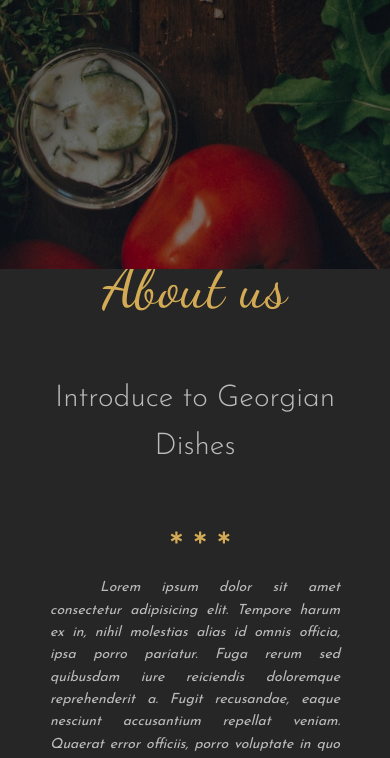
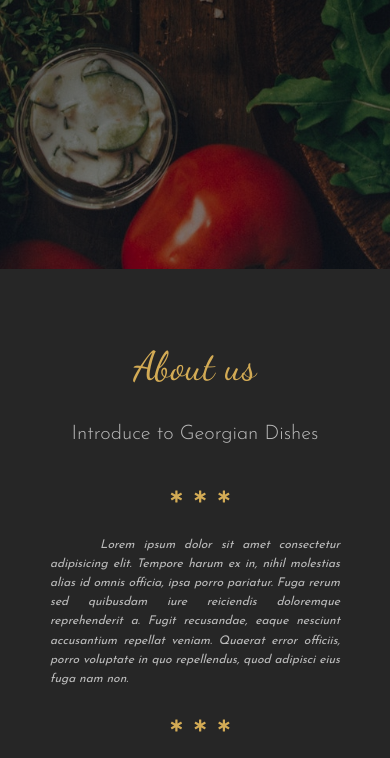
Before and after one commit to erhanertem/Website-Georgia_Restaurant, a website: page index.html in a window 390 px wide. Shown: the part 575-1333 px from the top of the page. Drawn offline with nearby package versions, Linux system fonts and the light colour scheme.

Commit message:
Add media query @ breakpoint 500px

```diff
--- a/scss/components/_button.scss
+++ b/scss/components/_button.scss
@@ -17,6 +17,11 @@
 		height: 3.5rem;
 		font-size: 1.2rem;
 	}
+	@include breakpoint(max-width 500px) {
+		width: 13rem;
+		height: 3rem;
+		font-size: 1rem;
+	}
 
 	&:hover {
 		background-color: $color-primary;
--- a/scss/components/_hamburger-menu.scss
+++ b/scss/components/_hamburger-menu.scss
@@ -13,6 +13,10 @@
 		width: 3.5rem;
 		height: 3.5rem;
 	}
+	@include breakpoint(max-width 500px) {
+		width: 2.5rem;
+		height: 2.5rem;
+	}
 
 	.menu {
 		@extend %fullspace;
@@ -27,14 +31,17 @@
 
 		&-line {
 			width: 100%;
-			height: 4px;
+			height: 0.4rem;
 			background-color: $color-primary;
 
 			transform-origin: right;
 			transition: all 0.3s 0.4s; //effects &-line-1 thru 3 below w/ 0.5s delay after .menu transition animation
 
 			@include breakpoint(max-width 800px) {
-				height: 2.5px;
+				height: 0.3rem;
+			}
+			@include breakpoint(max-width 500px) {
+				height: 0.2rem;
 			}
 		}
 	}
--- a/scss/components/_logo.scss
+++ b/scss/components/_logo.scss
@@ -18,6 +18,17 @@
 		width: 9rem;
 		height: 9rem;
 	}
+	@include breakpoint(max-width 800px) {
+		font-size: 4rem;
+		width: 7rem;
+		height: 7rem;
+	}
+	@include breakpoint(max-width 500px) {
+		font-size: 3rem;
+		width: 5rem;
+		height: 5rem;
+		border-width: 2px;
+	}
 }
 
 .main-name {
@@ -29,6 +40,10 @@
 	@include breakpoint(max-width 1000px) {
 		font-size: 4rem;
 	}
+	@include breakpoint(max-width 500px) {
+		font-size: 2rem;
+		text-align: center;
+	}
 }
 
 .sub-name {
@@ -37,4 +52,8 @@
 	color: $color-secondary;
 	text-align: center;
 	@include textStyles;
+
+	@include breakpoint(max-width 500px) {
+		font-size: 1.2rem;
+	}
 }
--- a/scss/layout/_aboutus.scss
+++ b/scss/layout/_aboutus.scss
@@ -70,6 +70,9 @@
 			@include breakpoint(max-width 1000px) {
 				font-size: 1.4rem;
 			}
+			@include breakpoint(max-width 500px) {
+				font-size: 1.2rem;
+			}
 
 			&::first-letter {
 				padding-left: 5rem; // place an indent for the paragraph
--- a/scss/layout/_header.scss
+++ b/scss/layout/_header.scss
@@ -12,6 +12,10 @@
 		@include centering(15%);
 		display: flex;
 		align-items: center;
+
+		@include breakpoint(max-width 500px) {
+			@include centering(12%);
+		}
 	}
 
 	&-banner {
@@ -36,6 +40,10 @@
 	}
 	@include breakpoint(max-width 1000px) {
 		font-size: 6rem;
+	}
+	@include breakpoint(max-width 500px) {
+		font-size: 4rem;
+		margin-bottom: 2rem;
 	}
 }
 
@@ -63,4 +71,8 @@
 	@include breakpoint(max-width 1000px) {
 		font-size: 3rem;
 	}
+	@include breakpoint(max-width 500px) {
+		font-size: 2rem;
+		margin-bottom: 1rem;
+	}
 }
```
Also changed, not shown: scss/main.css, 1 other file.
